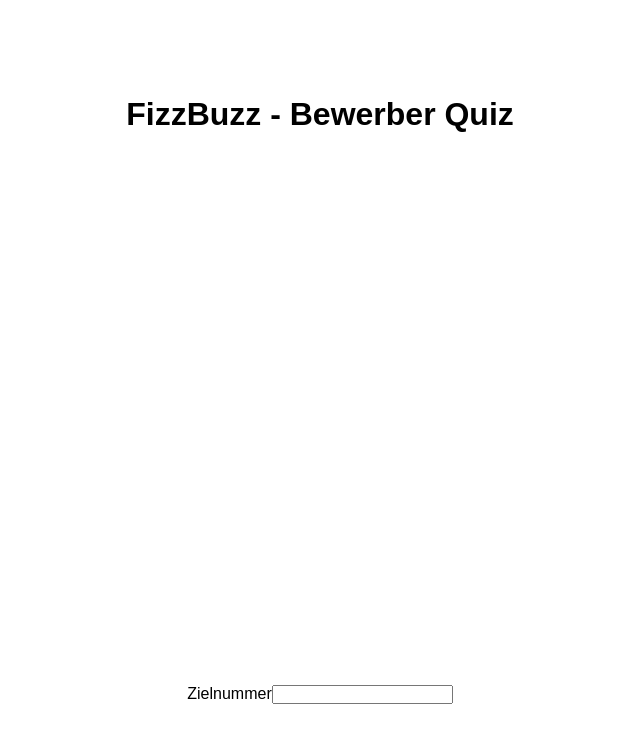
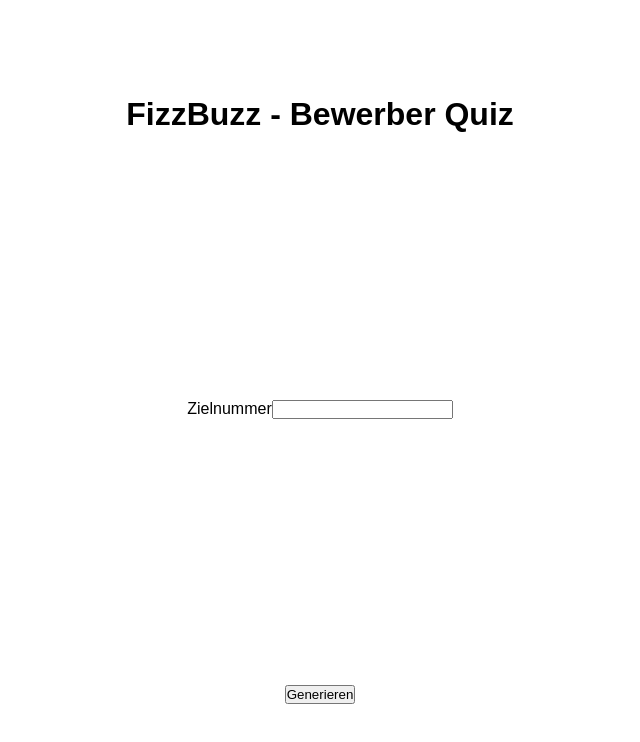
Before and after one commit to rockstaedt/fizzbuzz, a Next.js app: page / in a window 1280 px wide. Shown: the top 742 px of the page, without its empty margins (320-960 px from the left). Built offline with nearby package versions, Linux system fonts and the light colour scheme.

Commit message:
Ergänze Button zum Auslösen der Aktion

```diff
--- a/src/pages/index.js
+++ b/src/pages/index.js
@@ -20,6 +20,8 @@ function Home() {
                     <span>Zielnummer</span>
                     <input />
                 </label>
+
+                <button>Generieren</button>
             </main>
         </>
     );
```
Also changed, not shown: 1 other file (tests, documents, lock files or other folders).
